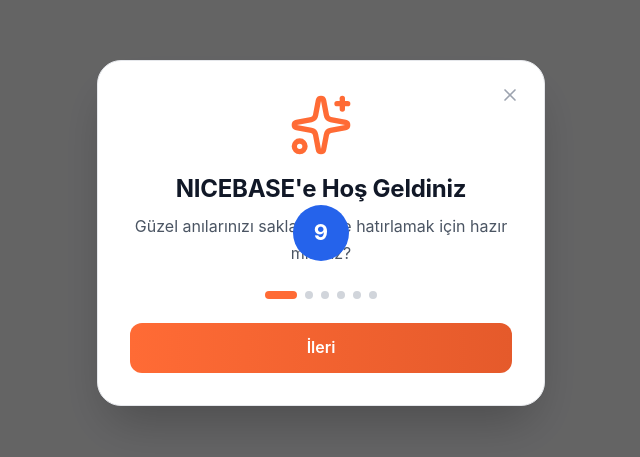
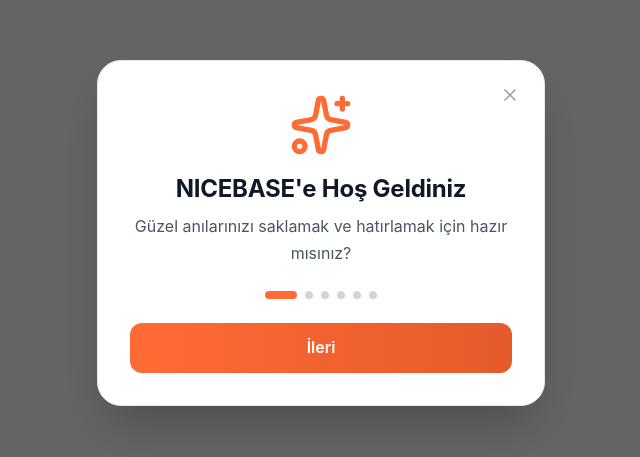
Before and after one commit to hakandemircitasarim/NICEBASE, a React (Vite) app in the folder nicebase/: page / in a window 1280 px wide. Shown: the part 167-624 px from the top of the page, without its empty margins (319-959 px from the left). Built offline with nearby package versions, Linux system fonts and the light colour scheme; no server answers; the database is empty.

Commit message:
chore: remove debug version badge

```diff
--- a/nicebase/src/App.tsx
+++ b/nicebase/src/App.tsx
@@ -175,9 +175,7 @@
 
   return (
     <>
-      {/* DEV VERSION BADGE — remove when done */}
-      <div style={{ position: 'fixed', top: '50%', left: '50%', transform: 'translate(-50%,-50%)', width: 56, height: 56, borderRadius: '50%', background: '#2563eb', color: '#fff', display: 'flex', alignItems: 'center', justifyContent: 'center', fontSize: 22, fontWeight: 'bold', zIndex: 99999, pointerEvents: 'none' }}>9</div>
-      <OfflineIndicator />
+<OfflineIndicator />
       <Toaster />
       <Suspense fallback={
         <div className="min-h-screen flex items-center justify-center">
```
